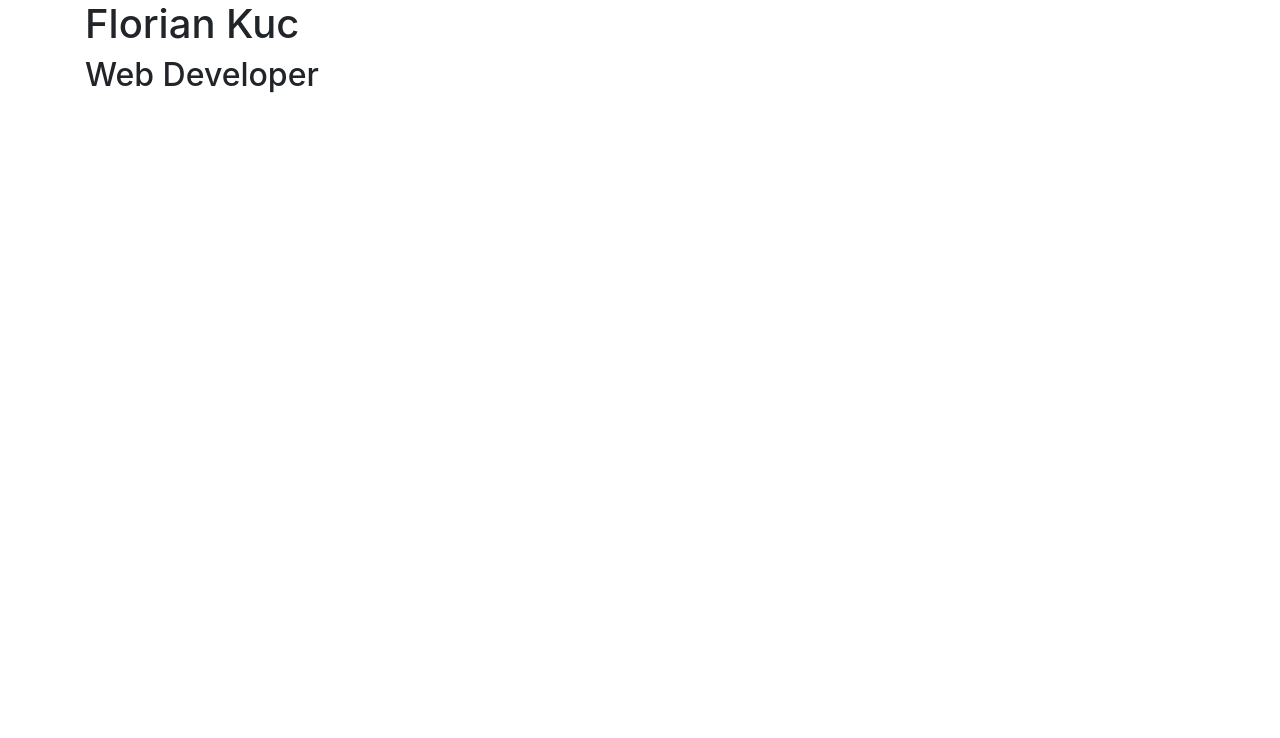
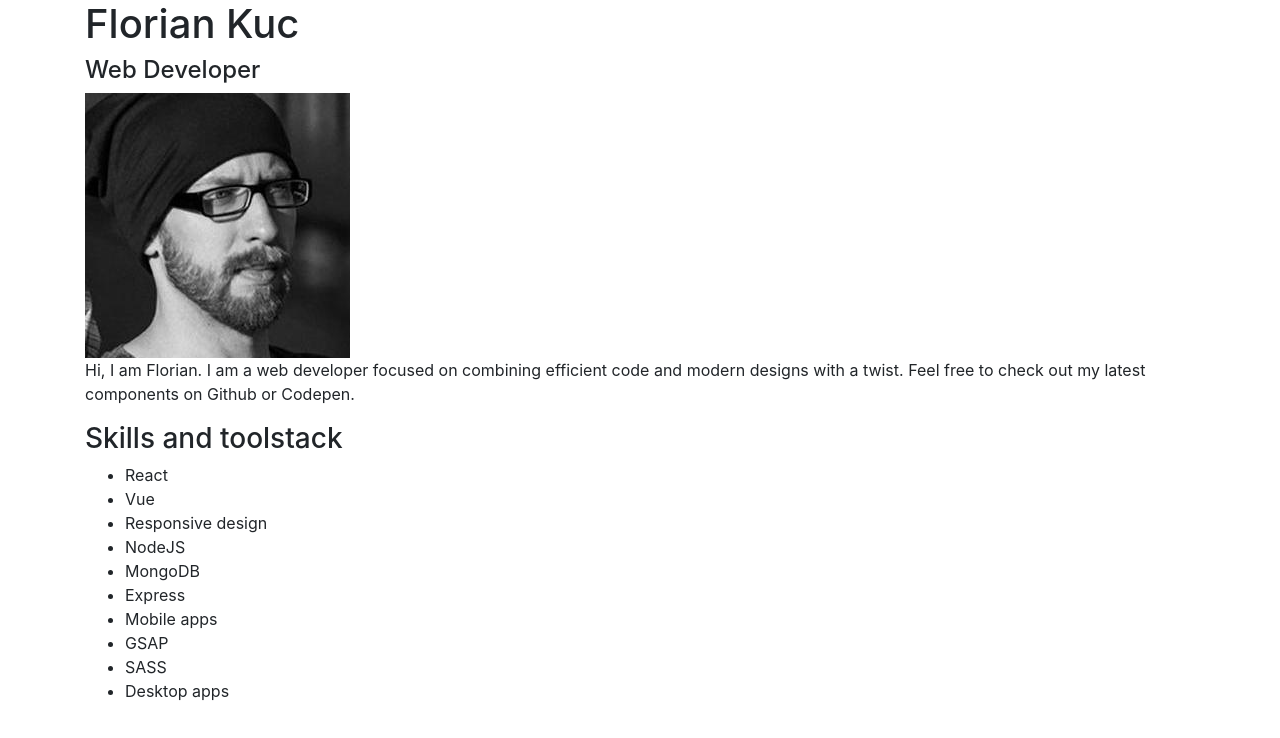
Before and after one commit to floriankuc/personal-website-bootstrap, a plain HTML site: page index.html in a window 1280 px wide. Drawn offline with nearby package versions, Linux system fonts and the light colour scheme.

Commit message:
Add skills content

```diff
--- a/index.html
+++ b/index.html
@@ -13,10 +13,33 @@
     <title>Florian Kuc - Web Developer</title>
   </head>
   <body>
-    <main class="container">
-      <h1>Florian Kuc</h1>
-      <h2>Web Developer</h2>
-      <!-- <img src="" alt="" /> -->
-    </main>
+    <section class="container">
+      <main>
+        <h1>Florian Kuc</h1>
+        <h4>Web Developer</h4>
+        <img src="img/profile.jpg" alt="" />
+        <p>
+          Hi, I am Florian. I am a web developer focused on combining efficient
+          code and modern designs with a twist. Feel free to check out my latest
+          components on Github or Codepen.
+        </p>
+      </main>
+
+      <section>
+        <h3>Skills and toolstack</h3>
+        <ul>
+          <li>React</li>
+          <li>Vue</li>
+          <li>Responsive design</li>
+          <li>NodeJS</li>
+          <li>MongoDB</li>
+          <li>Express</li>
+          <li>Mobile apps</li>
+          <li>GSAP</li>
+          <li>SASS</li>
+          <li>Desktop apps</li>
+        </ul>
+      </section>
+    </section>
   </body>
 </html>
```
Also changed, not shown: img/cat.svg (added), img/codepen.svg (added), img/profile.jpg (added), img/xing.svg (added).
